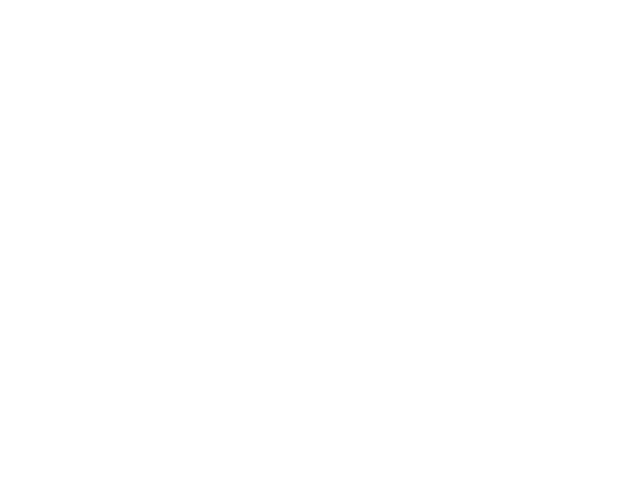
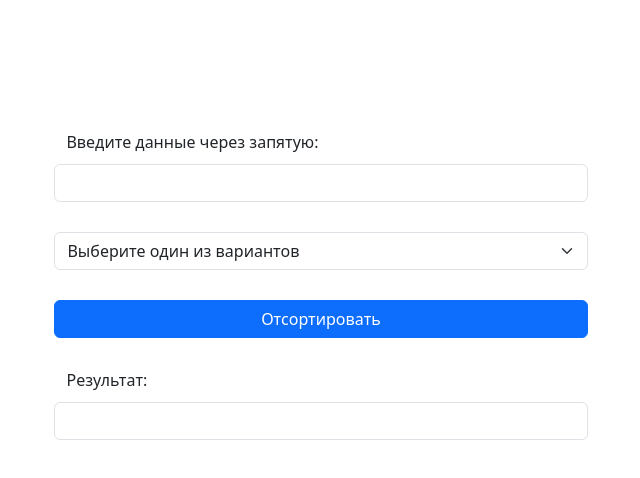
Before and after one commit to SLiubovS/vue-algorithms, a Vue app: page / in a window 1280 px wide. Shown: the top 478 px of the page, without its empty margins (319-959 px from the left). Built offline with nearby package versions, Linux system fonts and the light colour scheme.

Commit message:
сделала разметку

```diff
--- a/src/App.vue
+++ b/src/App.vue
@@ -1,11 +1,70 @@
 <script setup lang="ts">
+import { ref } from "vue"
 
+const arraySorts = ref([]);
+const selected = ref('start');
+
+const options = ref([
+  { text: 'Выберите один из вариантов', value: 'start' },
+  { text: 'Сортировка пузырьком', value: 'bubbleSort' },
+  { text: 'Сортировка выбором', value: 'selectedSort' },
+  { text: 'Циклическая сортировка', value: 'cycleSort' },
+  { text: 'Быстрая  сортировка', value: 'quickSort ' }
+])
+
+function sortStart() {
+
+}
 </script>
 
 <template>
 
+  <div class="container">
+
+    <div class="row justify-content-center container__margin">
+      <div class="col-md-auto col-sm-auto col-auto">
+        <form class="card-body" novalidate>
+          <div class="row row__margin">
+            <label for="inputControl01" class="card-text card-text__margin">Введите данные
+              через запятую:</label>
+            <input id="inputControl01" class="form-control form-control__margin" v-model="arraySorts">
+          </div>
+          <div class="row row__margin">
+            <select v-model="selected" class="form-select form-select__margin" aria-label="Выбор алгоритма сортировки">
+              <option v-for="option in options" :value="option.value">
+                {{ option.text }}
+              </option>
+            </select>
+          </div>
+          <div class="row row__margin">
+            <button type="button" class="btn btn-primary btn-primary"
+            :click="sortStart"
+            >
+            Отсортировать
+          </button>
+          </div>
+          <div class="row row__margin">
+            <label for="inputControl02" class="card-text card-text__margin">Результат:</label>
+            <input id="inputControl02" class="form-control form-control__margin" :value="arraySorts" readonly >
+          </div>
+        </form>
+      </div>
+    </div>
+  </div>
 </template>
 
 <style scoped>
+.container__margin {
+  margin-top: 100px;
+}
+
+.row__margin {
+  margin-top: 30px;
+  margin-bottom: 30px;
+}
+
+.card-text__margin {
+  margin-bottom: 10px;
+}
 
 </style>
```
